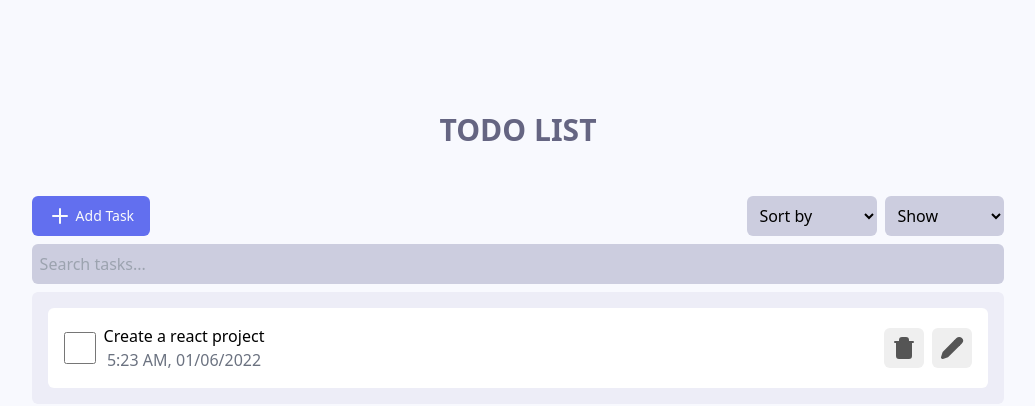
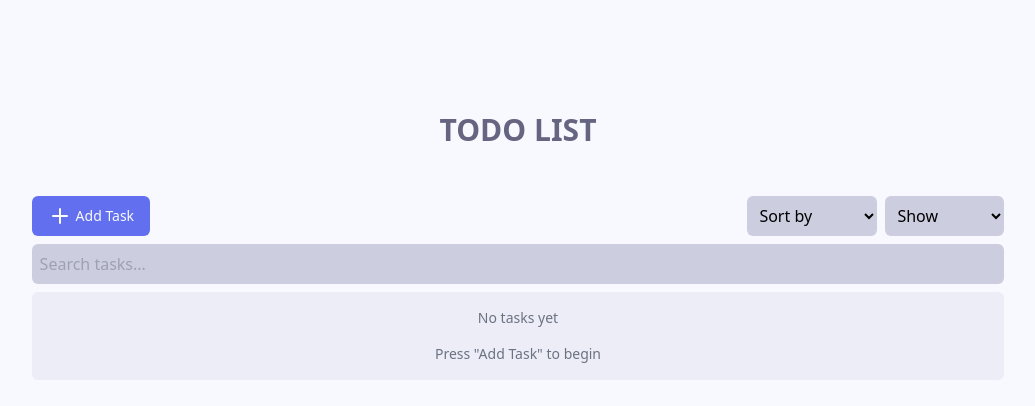
Before and after one commit to waldo2810/sbrk, a React (Vite) app: page / in a window 1280 px wide. Shown: the top 406 px of the page, without its empty margins (122-1157 px from the left). Built offline with nearby package versions, Linux system fonts and the light colour scheme.

Commit message:
feat: init dragndrop

```diff
--- /dev/null
+++ b/src/components/task-item.tsx
@@ -0,0 +1,41 @@
+import { Task } from "@/interface/Task";
+import { Pencil, Trash } from "lucide-react";
+
+interface TaskItemProps {
+  task: Task;
+  handleDrop: any;
+  handleDrag: any;
+}
+
+export default function TaskItem(props: TaskItemProps) {
+  return (
+    <div
+      draggable
+      id={props.task.id}
+      onDrop={props.handleDrop}
+      onDragStart={props.handleDrag}
+      className="flex items-center justify-between bg-white p-4 rounded-md cursor-grab"
+    >
+      <div className="flex gap-2 items-center">
+        <input
+          type="checkbox"
+          className="w-6 h-6 checked:font-thin bg-[#CCCDDF]"
+        />
+        <div className="flex flex-col items-start">
+          <span>{props.task.description}</span>
+          <span className="text-gray-500">
+            {props.task.time}, {new Date(props.task.date).toDateString()}
+          </span>
+        </div>
+      </div>
+      <div className="flex gap-2">
+        <div className="bg-[#EFEFEF] rounded-md p-2">
+          <Trash fill="#555555" className="text-[#555555]" />
+        </div>
+        <div className="bg-[#EFEFEF] rounded-md p-2">
+          <Pencil fill="#555555" className="text-[#555555]" />
+        </div>
+      </div>
+    </div>
+  );
+}
--- a/src/components/task-list.tsx
+++ b/src/components/task-list.tsx
@@ -1,28 +1,53 @@
-import { Pencil, Trash } from "lucide-react";
+import { useAppSelector } from "@/redux/hooks";
+import { reOrderTasks } from "@/redux/slices/task-slice";
+import React, { useState } from "react";
+import TaskItem from "./task-item";
 
 export function TaskList() {
+  const tasks = useAppSelector((state) => state.tasks);
+  const [dragId, setDragId] = useState<string>();
+
+  const handleDrag = (e: React.DragEvent<HTMLDivElement>) => {
+    setDragId(e.currentTarget.id);
+  };
+  const handleDrop = (e: React.DragEvent<HTMLDivElement>) => {
+    const dragTask = tasks.find((box) => box.id === dragId);
+    const dropTask = tasks.find((box) => box.id === e.currentTarget.id);
+    if (!dragTask || !dropTask) return;
+
+    const dragBoxOrder = dragTask.order;
+    const dropBoxOrder = dropTask.order;
+
+    const newTaskState = tasks.map((box) => {
+      if (box.id === dragId) {
+        box.order = dropBoxOrder;
+      }
+      if (box.id === e.currentTarget.id) {
+        box.order = dragBoxOrder;
+      }
+      return box;
+    });
+
+    reOrderTasks(newTaskState);
+  };
+
   return (
     <div className="flex flex-col w-full p-4 bg-[#EDEDF7] rounded-md space-y-4">
-      <div className="flex items-center justify-between bg-white p-4 rounded-md cursor-grab">
-        <div className="flex gap-2 items-center">
-          <input
-            type="checkbox"
-            className="w-8 h-8 checked:font-thin bg-[#CCCDDF]"
+      {tasks.length ? (
+        tasks.map((task) => (
+          <TaskItem
+            key={task.id}
+            task={task}
+            handleDrag={handleDrag}
+            handleDrop={handleDrop}
           />
-          <div className="flex flex-col">
-            <span>Create a react project</span>
-            <span className="text-gray-500">5:23 AM, 01/06/2022</span>
-          </div>
-        </div>
-        <div className="flex gap-2">
-          <div className="bg-[#EFEFEF] rounded-md p-2">
-            <Trash fill="#555555" className="text-[#555555]" />
-          </div>
-          <div className="bg-[#EFEFEF] rounded-md p-2">
-            <Pencil fill="#555555" className="text-[#555555]" />
-          </div>
-        </div>
-      </div>
+        ))
+      ) : (
+        <>
+          <p className="text-sm text-gray-500">No tasks yet</p>
+          <p className="text-sm text-gray-500">Press "Add Task" to begin</p>
+        </>
+      )}
     </div>
   );
 }
```
